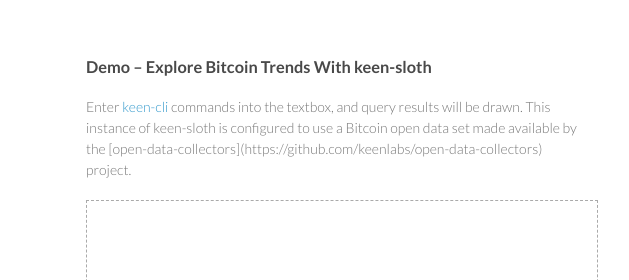
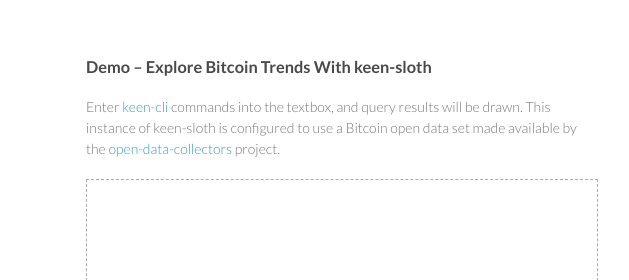
Before and after one commit to pombredanne/keen-sloth, a plain HTML site: page index.html in a window 1280 px wide. Shown: the top 280 px of the page, 484-1113 px from the left. Drawn offline with Linux system fonts and the light colour scheme.

Commit message:
A Markdown habit is hard to break

```diff
--- a/index.html
+++ b/index.html
@@ -66,7 +66,7 @@
         <h3>
 <a name="welcome-to-github-pages" class="anchor" href="#welcome-to-github-pages"><span class="octicon octicon-link"></span></a>Demo – Explore Bitcoin Trends With keen-sloth</h3>
 
-          <p>Enter <a href="https://github.com/keenlabs/keen-cli">keen-cli</a> commands into the textbox, and query results will be drawn. This instance of keen-sloth is configured to use a Bitcoin open data set made available by the [open-data-collectors](https://github.com/keenlabs/open-data-collectors) project.</p>
+          <p>Enter <a href="https://github.com/keenlabs/keen-cli">keen-cli</a> commands into the textbox, and query results will be drawn. This instance of keen-sloth is configured to use a Bitcoin open data set made available by the <a href="https://github.com/keenlabs/open-data-collectors">open-data-collectors</a> project.</p>
           <div id="visualization"></div>
           <form id="sloth-form">
               <textarea class="command" type="text" name="command"></textarea>
```
